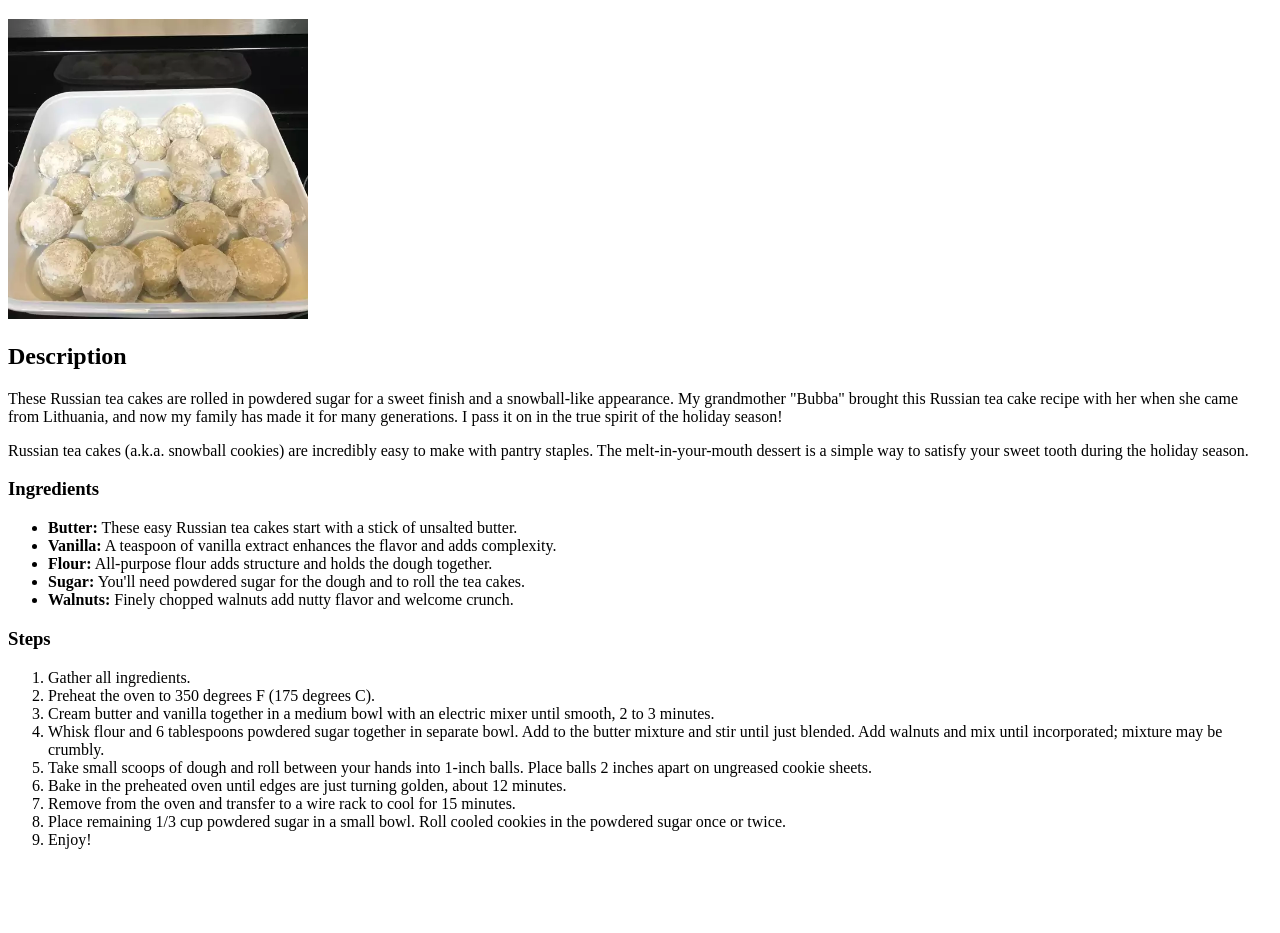
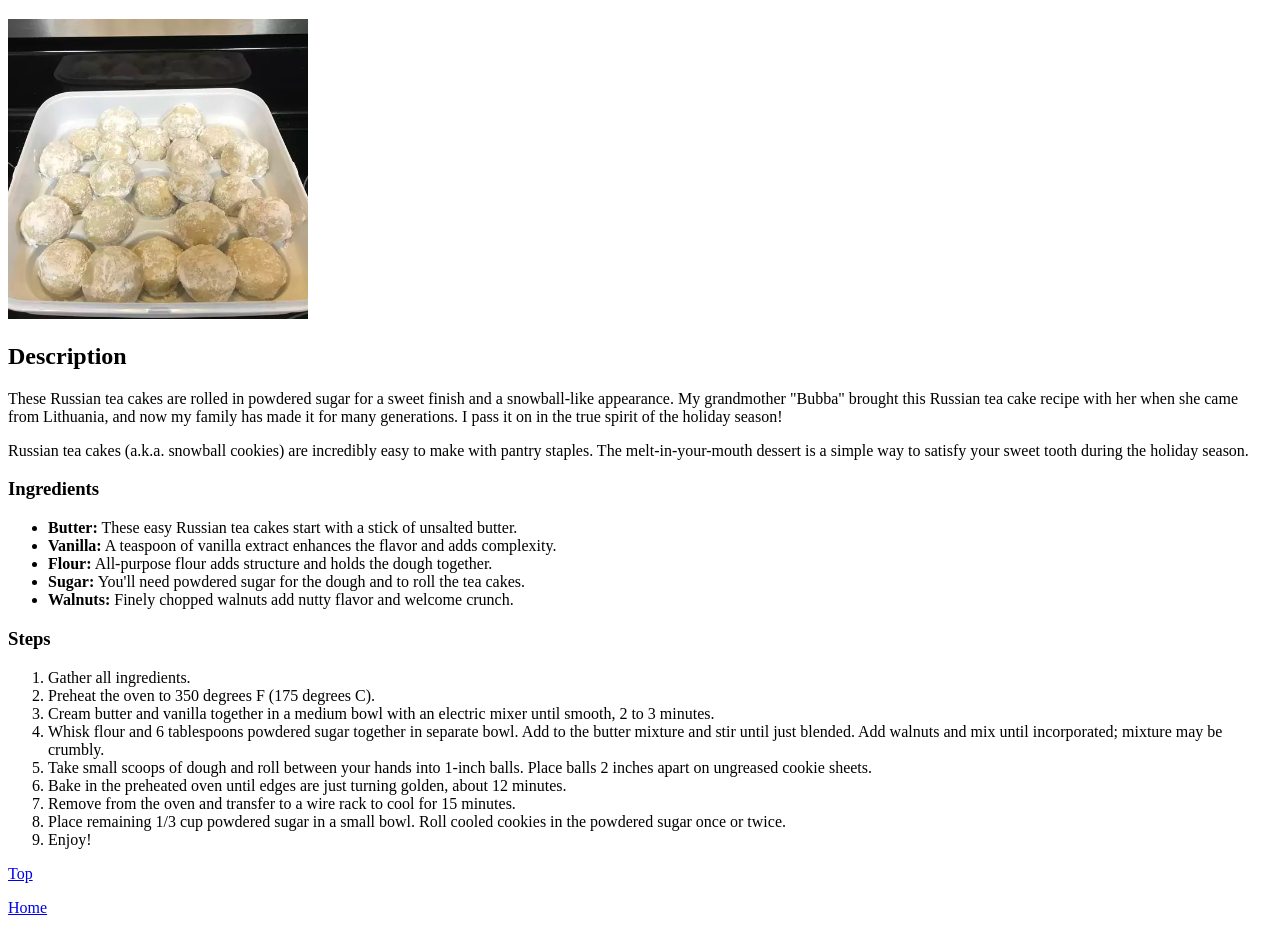
Before and after one commit to muhd09afiq/odin-recipes, a plain HTML site: page recipes/russian-tea-cakes.html in a window 1280 px wide. Shown: the part 61-994 px from the top of the page. Before the commit the page ends 926 px from the top, so only its background shows below. Drawn offline with Linux system fonts and the light colour scheme.

Commit message:
Add Top and Home button for russian-tea-cakes

```diff
--- a/recipes/russian-tea-cakes.html
+++ b/recipes/russian-tea-cakes.html
@@ -35,8 +35,9 @@
     <li> Remove from the oven and transfer to a wire rack to cool for 15 minutes.</li>
     <li> Place remaining 1/3 cup powdered sugar in a small bowl. Roll cooled cookies in the powdered sugar once or twice.</li>
     <li>Enjoy!</li>
-
   </ol>
+  <p><a href="#top">Top</a></p>
+  <p><a href="../index.html">Home</a></p>
 </body>
 
 </html>
```
